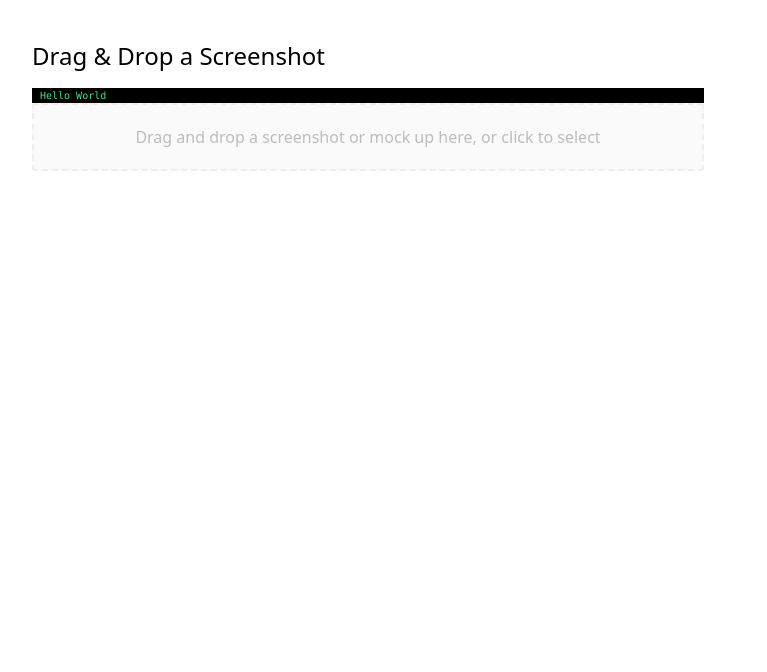
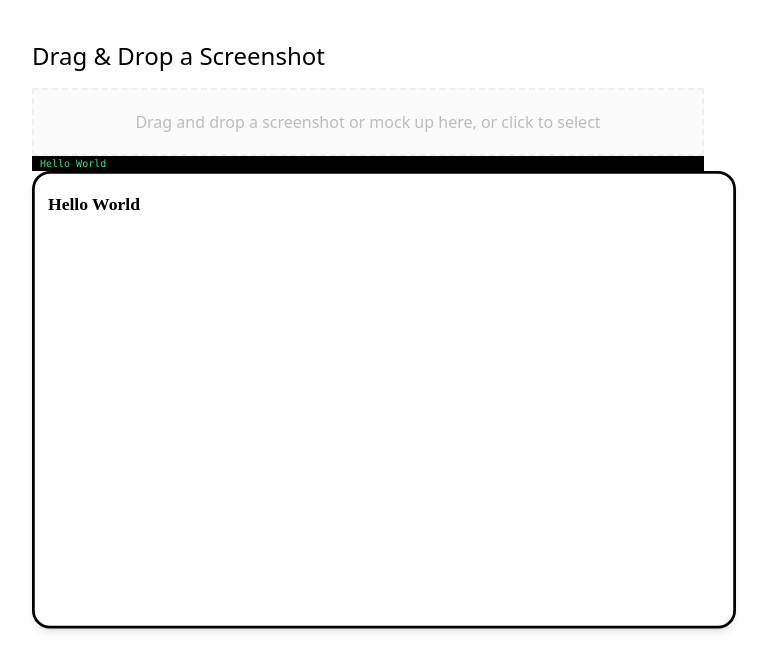
Before and after one commit to brysky9654/screenshot-to-code, a React (Vite) app in the folder frontend/: page / in a window 1280 px wide. Shown: the top 672 px of the page, without its empty margins (272-1039 px from the left). Built offline with nearby package versions, Linux system fonts and the light colour scheme.

Commit message:
add a desktop preview

```diff
--- a/frontend/src/App.tsx
+++ b/frontend/src/App.tsx
@@ -1,6 +1,7 @@
 import { useState } from "react";
 import ImageUpload from "./components/ImageUpload";
 import CodePreview from "./components/CodePreview";
+import Preview from "./components/Preview";
 
 function App() {
   const [referenceImages, setReferenceImages] = useState<string[]>([]);
@@ -16,13 +17,14 @@ function App() {
         />
       )}
 
-      <CodePreview content="Hello World" />
-
       {referenceImages.length === 0 && (
         <>
           <ImageUpload setReferenceImages={setReferenceImages} />
         </>
       )}
+
+      <CodePreview content="Hello World" />
+      <Preview />
     </div>
   );
 }
--- /dev/null
+++ b/frontend/src/components/Preview.tsx
@@ -0,0 +1,13 @@
+function Preview() {
+  return (
+    <div className="w-[704px]">
+      <iframe
+        title="Iframe Example"
+        srcDoc={"<h1>Hello World</h1>"}
+        className="border-[5px] border-black rounded-[33px] p-4 shadow-lg
+        transform scale-[0.55] origin-top-left w-[1280px] h-[832px]"
+      ></iframe>
+    </div>
+  );
+}
+export default Preview;
```
